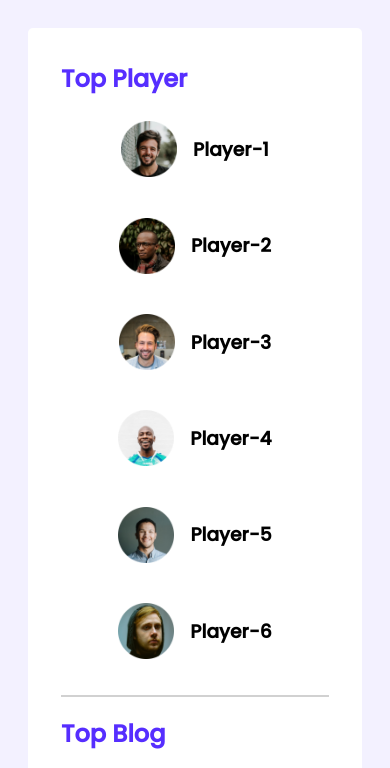
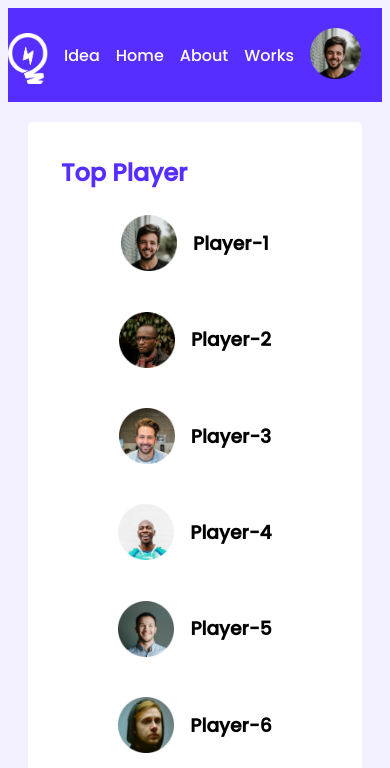
Before and after one commit to tonom71/leader-board-css3, a plain HTML site: page index.html in a window 390 px wide. Shown: the top 768 px of the page. Drawn offline with Linux system fonts and the light colour scheme.

Commit message:
last changed

```diff
--- a/index.html
+++ b/index.html
@@ -13,7 +13,19 @@
 <body>
     <!-- Header Start -->
     <header>
+        <section class="heading">
+            <div class="logo">
+                <img src="images/icons/logo.png" alt="">
+                <span class="icon-title">Idea</span>
+            </div>
+            <div class="icon-bar">
+                <a class="icon" href="">Home</a>
+                <a class="icon" href="">About</a>
+                <a class="icon" href="">Works</a>
+                <img class="icon image" src="images/players/player-1.png" alt="">
+            </div>
 
+        </section>
     </header>
     <!-- Header End -->
     <main>
--- a/styles/style.css
+++ b/styles/style.css
@@ -163,3 +163,84 @@ border-radius: 14.6913px;
         grid-template-columns: repeat(1,1fr);
     }
 }
+/* heading information */
+.heading{
+    width: 100%;
+    height: 94px;
+    background: #562EFF;
+    display: flex;
+}
+.logo{
+    display: flex;
+    align-items: center;
+}
+.logo img{
+    width: 40px;
+    height: 51px;
+    margin-left: 285px;
+    margin-top: 26px;
+
+}
+.icon-bar{
+    display: flex;
+    margin-left: 880px;
+}
+.icon-title{
+    color:  #FFFFFF;
+    margin-top: 20px;
+    margin-left: 16px;
+}
+.icon-bar img{
+    width: 51px;
+    height: 51px;
+}
+.icon{
+    color:white ;
+    font-size: 16px;
+    margin-left: 16px;
+    margin-top: 35px;
+    text-decoration: none;
+
+}
+.icon.image{
+    margin-top: 20px;
+}
+@media (max-width:668px) {
+    .heading{
+        width: 100%;
+        background: #562EFF;
+        display: flex;
+
+    }
+    .icon-bar{
+        margin-left: 0px;
+    }
+    .icon{
+        margin-top: 35px;
+    }
+    .logo img{
+        margin-left: 0px;
+
+    }
+    .logo{
+        margin-bottom: 20px;
+    }
+
+}
+@media(min-width:688px) and (max-width:990px){
+    .heading{
+        width: 100%;
+        background: #562EFF;
+    }
+    .icon-bar{
+        margin-left: 100px;
+    }
+    .logo img{
+        margin-left: 100px;
+
+    }
+    .logo{
+        margin-bottom: 20px;
+    }
+
+}
```
